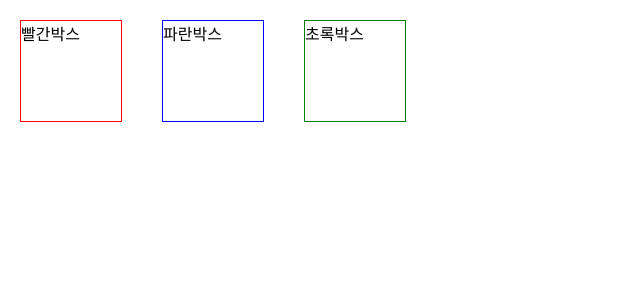
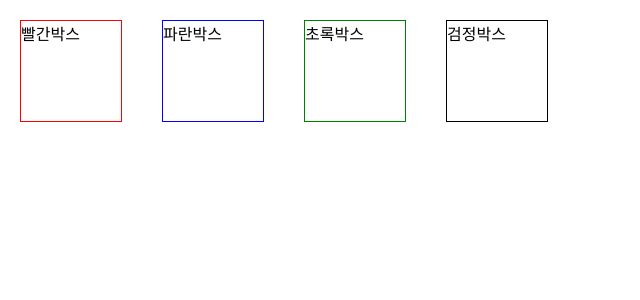
Before and after one commit to 9mean2/React_Week_2, a React (Create React App) app: page / in a window 1280 px wide. Shown: the top 300 px of the page, without its empty margins (0-640 px from the left). Built offline with nearby package versions, Linux system fonts and the light colour scheme.

Commit message:
feat: 조건부 스타일링 후 Switch와 map을 통해 리팩토링

```diff
--- a/src/App.js
+++ b/src/App.js
@@ -13,12 +13,30 @@
   margin: 20px;
 `;
 
+// 박스의 색
+const boxList = ["red", "blue", "green", "black"];
+
+// 색을 넣으면 이름을 반환
+const getBoxName = (color) => {
+  switch (color) {
+    case "red":
+      return "빨간박스";
+    case "green":
+      return "초록박스";
+    case "blue":
+      return "파란박스";
+    default:
+      return "검정박스";
+  }
+};
+
 function App() {
   return (
     <StContainer>
-      <StBox borderColor="red">빨간박스</StBox>
-      <StBox borderColor="blue">파란박스</StBox>
-      <StBox borderColor="green">초록박스</StBox>
+      {/* <StBox borderColor="red">빨간박스</StBox> */}
+      {boxList.map((box) => {
+        return <StBox borderColor={box}>{getBoxName(box)}</StBox>;
+      })}
     </StContainer>
   );
 }
```
